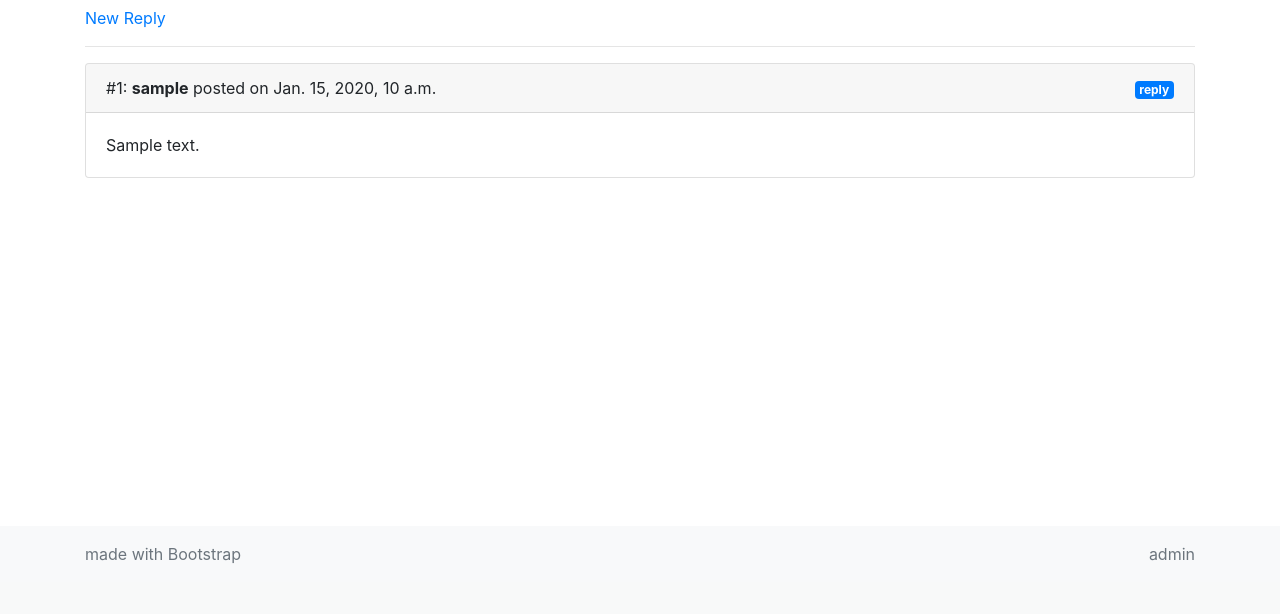
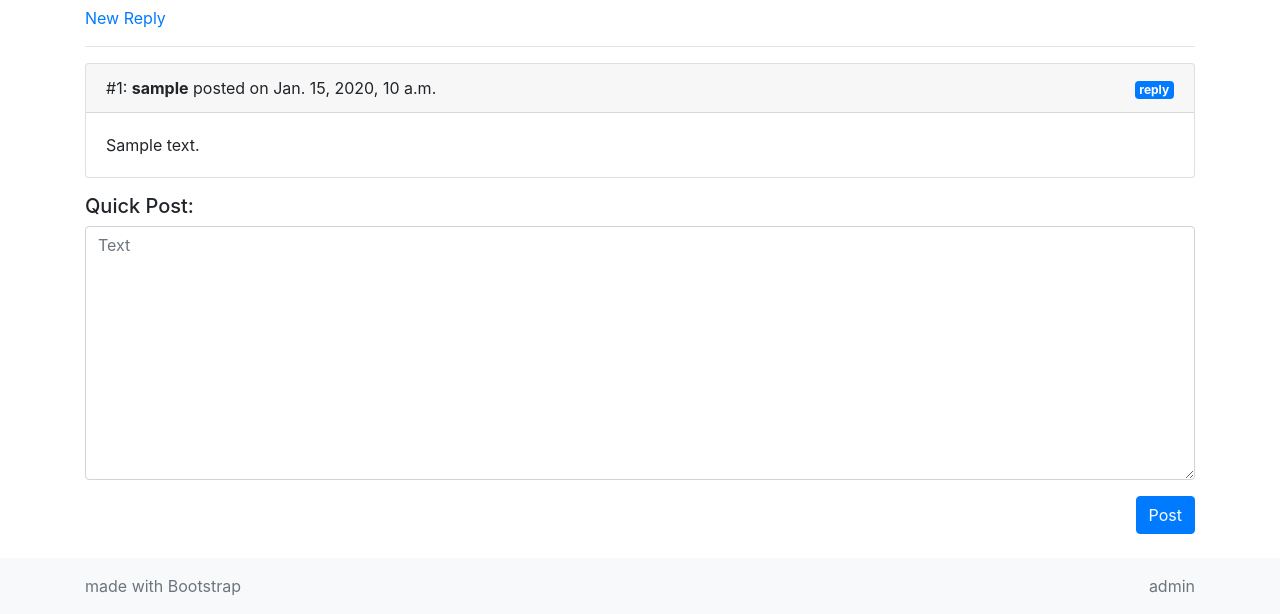
Before and after one commit to yashkir/walkr, a Django app: page /forums/threads/1/ in a window 1280 px wide. Shown: the part 218-832 px from the top of the page. Before the commit the page ends 781 px from the top, so only its background shows below. Run offline with Django 3.2, Linux system fonts and the light colour scheme; tables that the repository leaves empty hold one stand-in row (values such as "Sample post"); some libraries are stand-ins or nearby versions.

Commit message:
add quick post form to threads_detail

```diff
--- /dev/null
+++ b/forums/forms.py
@@ -0,0 +1,9 @@
+from django.forms import ModelForm
+
+from .models import Post
+
+
+class PostForm(ModelForm):
+    class Meta:
+        model = Post
+        fields = ['text']
--- a/forums/templates/forums/thread_detail.html
+++ b/forums/templates/forums/thread_detail.html
@@ -3,6 +3,8 @@
 {{ thread.title }}
 {% endblock %}
 {% block content %}
+
+{% load bootstrap4 %}
 
 <nav>
   <ol class="breadcrumb">
@@ -60,4 +62,11 @@
 Nothing here...
 {% endfor %}
 
+<h5 class="mt-3">Quick Post:</h5>
+<form action="{% url 'posts_create' thread.id %}" method="post">
+  {% csrf_token %}
+  {% bootstrap_field post_form.text show_label=False %}
+  <input class="btn btn-primary float-right" type="submit" value="Post">
+</form>
+
 {% endblock %}
--- a/forums/views.py
+++ b/forums/views.py
@@ -5,6 +5,7 @@ from django.views.generic.edit import CreateView, UpdateView, DeleteView
 from django.contrib.auth.mixins import UserPassesTestMixin, LoginRequiredMixin
 
 from .models import Forum, Thread, Post
+from .forms import PostForm
 
 
 class ForumList(ListView):
@@ -17,6 +18,11 @@ class ForumDetail(DetailView):
 
 class ThreadDetail(DetailView):
     model = Thread
+
+    def get_context_data(self, **kwargs):
+        context = super().get_context_data(**kwargs)
+        context['post_form'] = PostForm()
+        return context
 
 
 class ThreadCreate(LoginRequiredMixin, CreateView):
```
